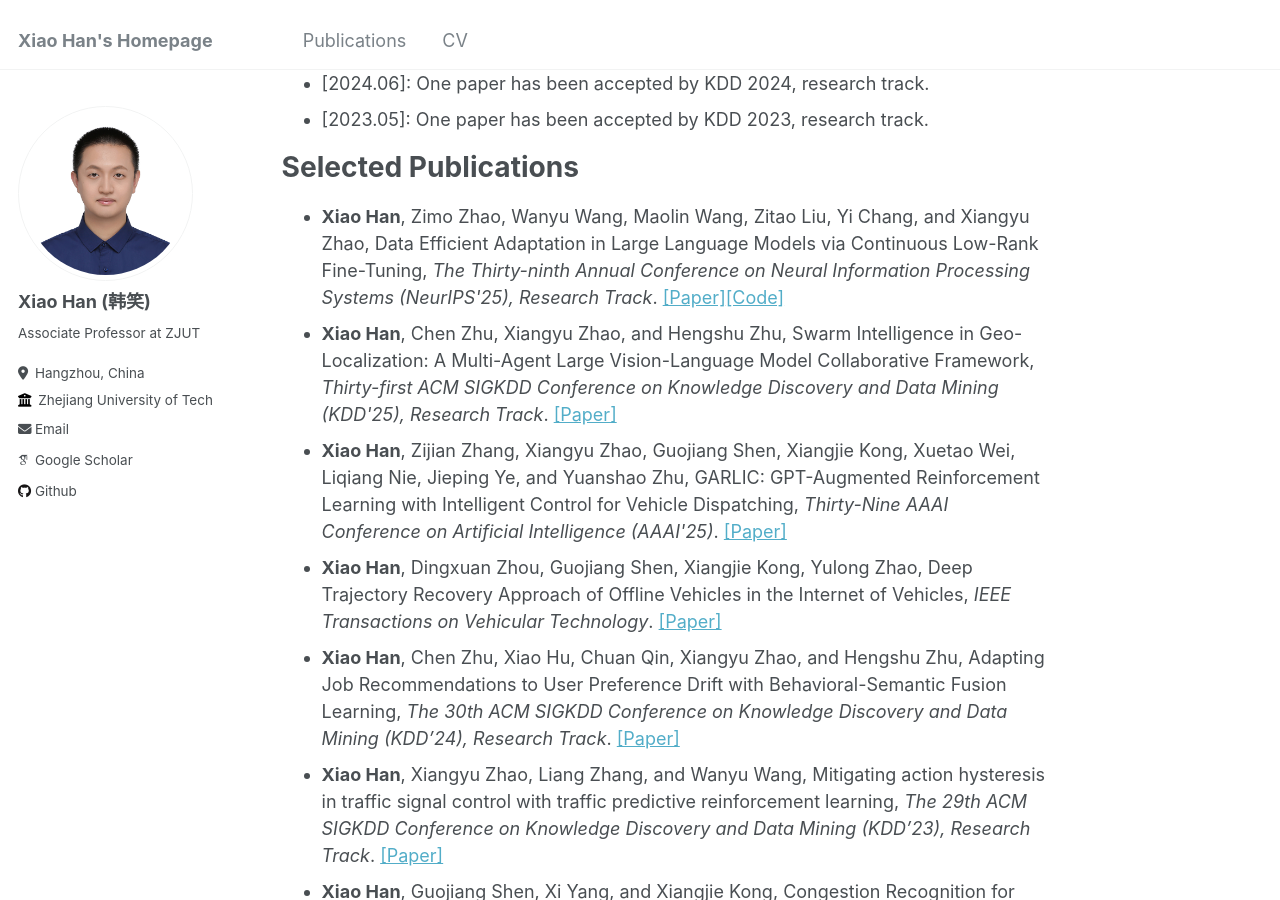
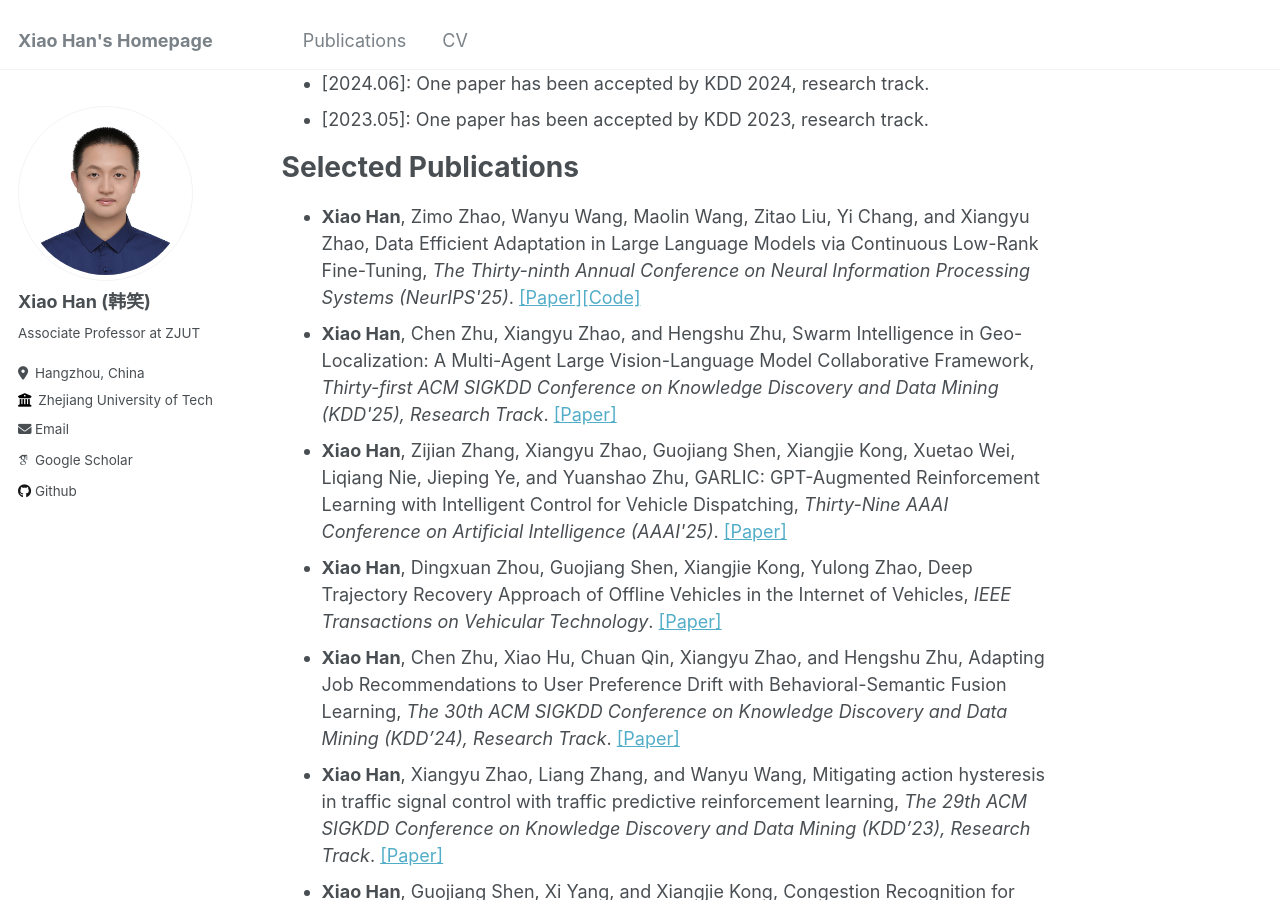
Before and after one commit to hahahenha/hahahenha.github.io, a Jekyll site: the page built from _pages/about.md, in a window 1280 px wide and 900 px high, scrolled down 844 px. Built offline with Jekyll 4.4.1, drawn with Linux system fonts in a browser that asks for light colours; some web fonts are replaced.

Commit message:
Update about.md

```diff
--- a/_pages/about.md
+++ b/_pages/about.md
@@ -61,7 +61,7 @@ If you are interested in collaborating with me or want to have a chat, always fe
   <li>
     <Strong>Xiao Han</Strong>, Zimo Zhao, Wanyu Wang, Maolin Wang, Zitao Liu, Yi Chang, and Xiangyu Zhao,
     Data Efficient Adaptation in Large Language Models via Continuous Low-Rank Fine-Tuning,
-    <em>The Thirty-ninth Annual Conference on Neural Information Processing Systems (NeurIPS'25), Research Track</em>.
+    <em>The Thirty-ninth Annual Conference on Neural Information Processing Systems (NeurIPS'25)</em>.
     <a target="_blank" rel="noopener" href="https://arxiv.org/pdf/2509.18942?">[Paper]</a><a target="_blank" rel="noopener" href="https://github.com/zzm-black/DEAL-Continuous-Low-Rank-Fine-Tuning">[Code]</a>
   </li>
 
```
